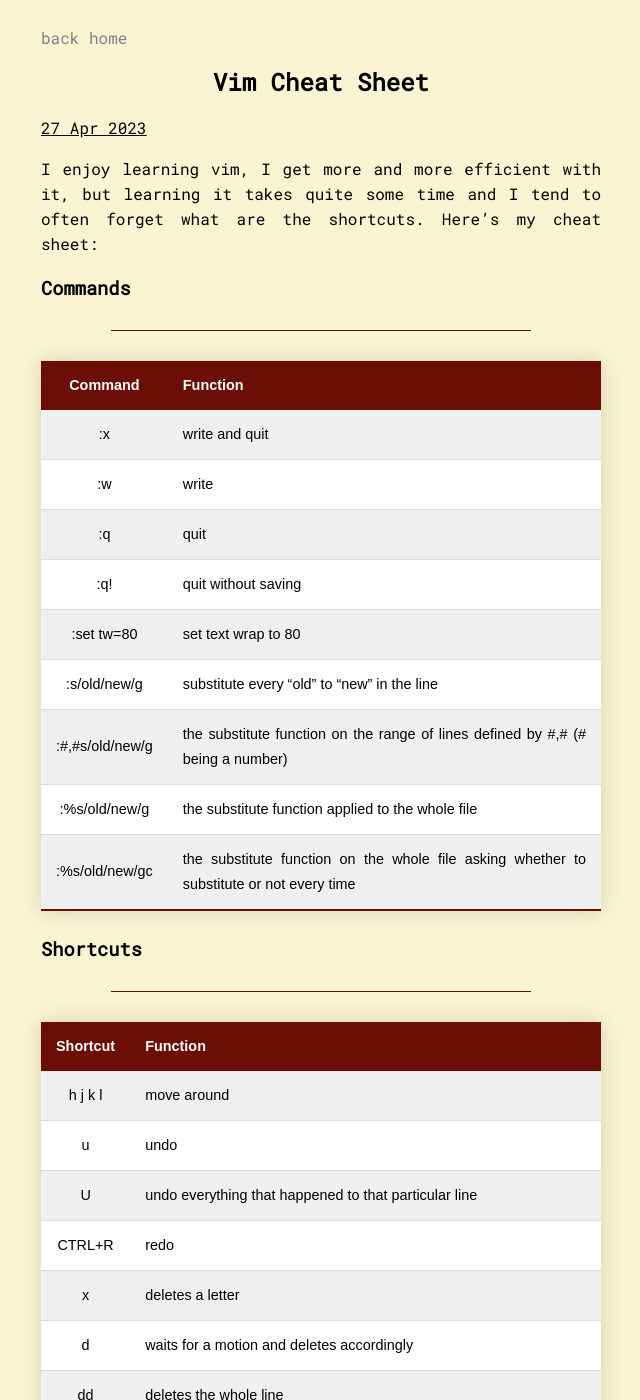
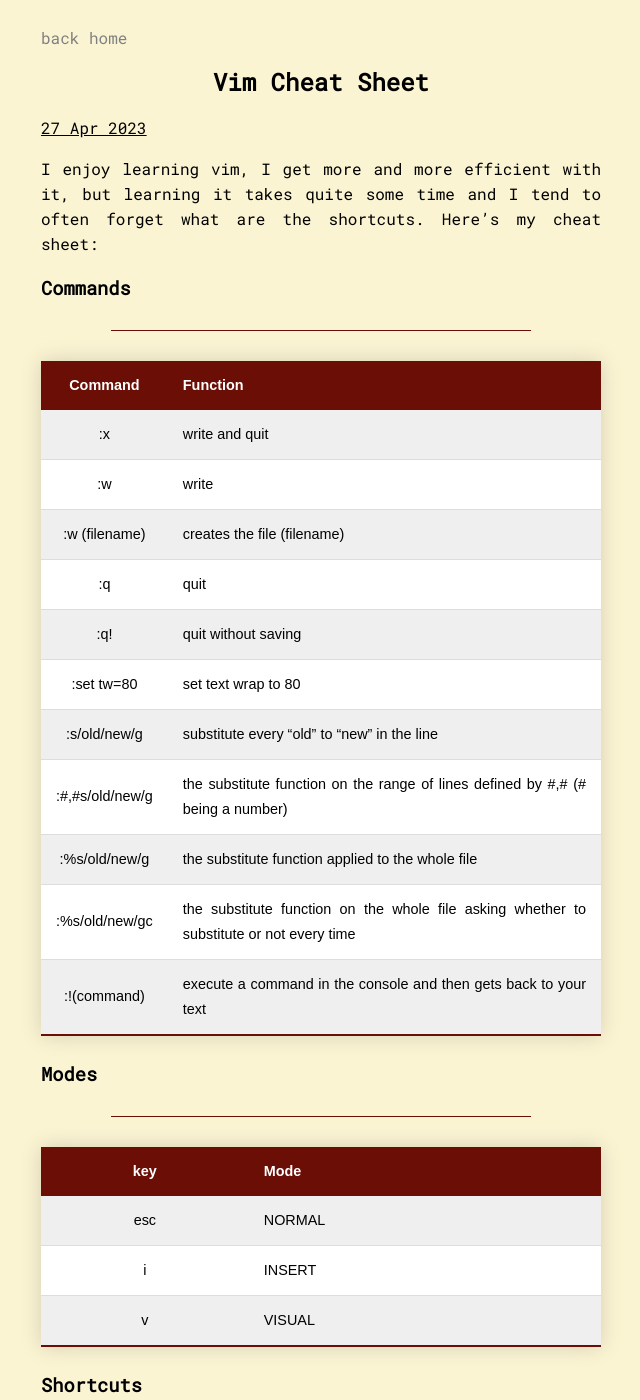
Before and after one commit to matthieuporte/matthieuporte.github.io, a Jekyll site: the page built from docs/_posts/2023-04-27-Vim-cheat-sheet.md, in a window 1280 px wide and 1400 px high. Shown: the whole window, without its empty margins (319-959 px from the left). Built offline with Jekyll 4.4.1, drawn with Linux system fonts in a browser that asks for light colours.

Commit message:
kept writing on the vim cheat sheet

```diff
--- a/docs/_posts/2023-04-27-Vim-cheat-sheet.md
+++ b/docs/_posts/2023-04-27-Vim-cheat-sheet.md
@@ -13,6 +13,7 @@
 |:-------:|---------------------|
 |   :x    | write and quit      |
 |   :w    | write               |
+|   :w (filename)   | creates the file (filename)   |
 |   :q    | quit                |
 |   :q!   | quit without saving |
 |  :set tw=80   | set text wrap to 80 |
@@ -20,6 +21,17 @@
 |:#,#s/old/new/g| the substitute function on the range of lines defined by #,# (# being a number) |
 |:%s/old/new/g|the substitute function applied to the whole file |
 |:%s/old/new/gc|the substitute function on the whole file asking whether to substitute or not every time|
+|:!(command)|execute a command in the console and then gets back to your text|
+
+### Modes
+
+---
+
+|key|Mode|
+|:-:|---|
+|esc|NORMAL|
+|i|INSERT|
+|v|VISUAL|
 
 ### Shortcuts
 
```
